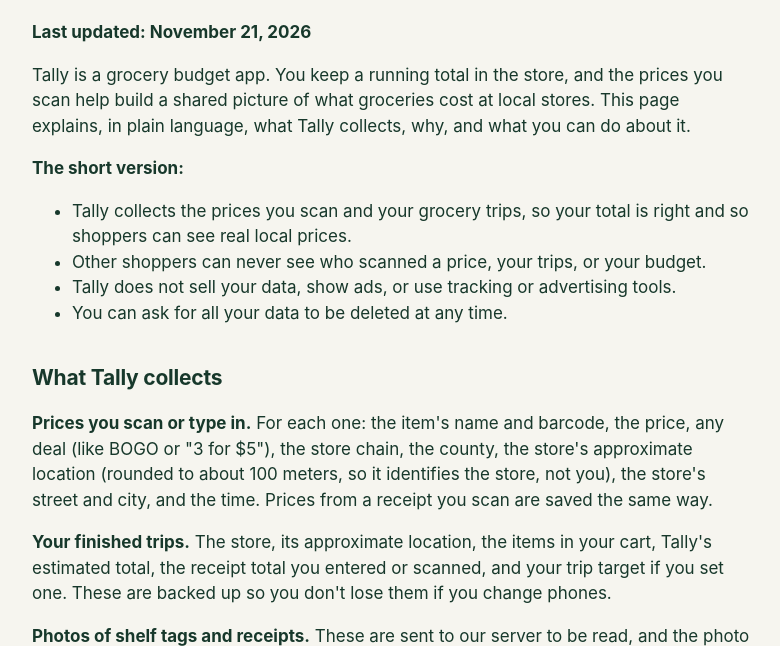
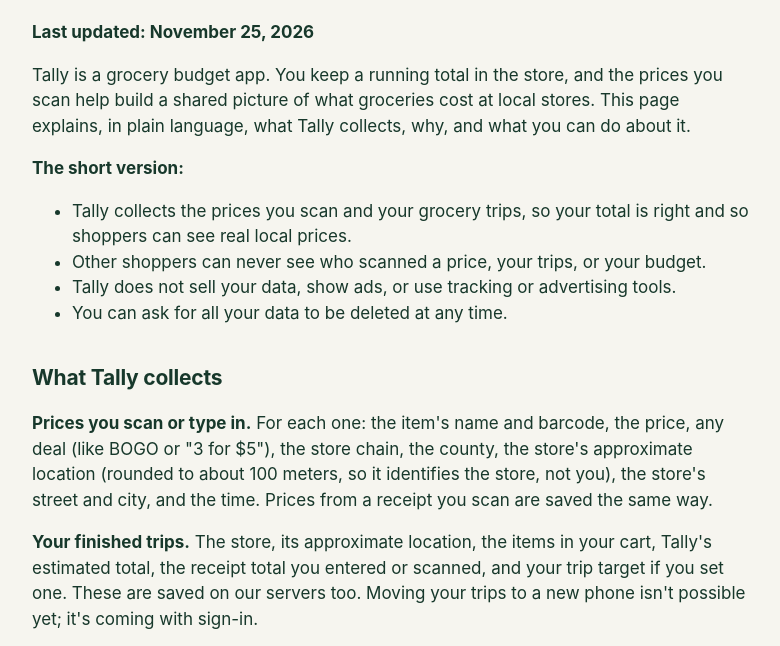
Before and after one commit to christiantallyapp/tally-site, a plain HTML site: page privacy.html in a window 1280 px wide. Shown: the part 145-791 px from the top of the page, without its empty margins (248-1028 px from the left). Drawn offline with Linux system fonts and the light colour scheme.

Commit message:
Privacy policy: account ID on the budget screen; trips can't move phones yet
Co-Authored-By: Claude Opus 5.5 <noreply@anthropic.com>

```diff
--- a/privacy.html
+++ b/privacy.html
@@ -11,13 +11,13 @@
 <header class="bar"><a class="wordmark" href="./">tally</a></header>
 <main class="doc">
 <h1>Tally privacy policy</h1>
-<p><strong>Last updated: November 21, 2026</strong></p>
+<p><strong>Last updated: November 25, 2026</strong></p>
 <p>Tally is a grocery budget app. You keep a running total in the store, and the prices you scan help build a shared picture of what groceries cost at local stores. This page explains, in plain language, what Tally collects, why, and what you can do about it.</p>
 <p><strong>The short version:</strong></p>
 <ul><li>Tally collects the prices you scan and your grocery trips, so your total is right and so shoppers can see real local prices.</li><li>Other shoppers can never see who scanned a price, your trips, or your budget.</li><li>Tally does not sell your data, show ads, or use tracking or advertising tools.</li><li>You can ask for all your data to be deleted at any time.</li></ul>
 <h2>What Tally collects</h2>
 <p><strong>Prices you scan or type in.</strong> For each one: the item's name and barcode, the price, any deal (like BOGO or "3 for $5"), the store chain, the county, the store's approximate location (rounded to about 100 meters, so it identifies the store, not you), the store's street and city, and the time. Prices from a receipt you scan are saved the same way.</p>
-<p><strong>Your finished trips.</strong> The store, its approximate location, the items in your cart, Tally's estimated total, the receipt total you entered or scanned, and your trip target if you set one. These are backed up so you don't lose them if you change phones.</p>
+<p><strong>Your finished trips.</strong> The store, its approximate location, the items in your cart, Tally's estimated total, the receipt total you entered or scanned, and your trip target if you set one. These are saved on our servers too. Moving your trips to a new phone isn't possible yet; it's coming with sign-in.</p>
 <p><strong>Photos of shelf tags and receipts.</strong> These are sent to our server to be read, and the photo is not stored. We keep a short record of each read (whether it worked, how long it took, what it cost us, and the price it read from a shelf tag) to measure how well reading works. Receipt records don't include item names.</p>
 <p><strong>Your location, only while you use the app, and only if you allow it.</strong> It's used to recognize which store you're in and which county you're in (for sales tax). Your phone turns the location into an address; Tally saves only the store's rounded location and street with your trip and its prices. Tally does not track your location in the background. If you say no, everything still works; you just pick your store yourself.</p>
 <p><strong>Your account.</strong> When you first open Tally, it creates an anonymous account: a random ID, with no name, email or phone number. This is how your data is kept separate from everyone else's.</p>
@@ -36,7 +36,7 @@
 <p>Your trips are kept until you delete your account. Shelf-tag and receipt photos are not kept at all.</p>
 <p>Prices are different: they're part of the shared picture of local grocery prices. When you delete your account, the prices you scanned stay in that shared data, but your account is removed from them, so nobody (including us) can tell they came from you.</p>
 <h2>Deleting your data</h2>
-<p>Email <strong><a href="mailto:christiantallyapp@gmail.com">christiantallyapp@gmail.com</a></strong> from any address. Because accounts are anonymous, include the account ID shown on the budget screen so we can find yours. Within 30 days we'll delete your account, your trips and the records of your shelf-tag and receipt reads, remove your account from the prices you scanned (see above), and confirm by email. A "Delete my account" button inside the app is coming soon.</p>
+<p>Email <strong><a href="mailto:christiantallyapp@gmail.com">christiantallyapp@gmail.com</a></strong> from any address. Because accounts are anonymous, include the account ID shown at the bottom of the budget screen so we can find yours (it appears once Tally has saved a trip or a price). Within 30 days we'll delete your account, your trips and the records of your shelf-tag and receipt reads, remove your account from the prices you scanned (see above), and confirm by email. A "Delete my account" button inside the app is coming soon.</p>
 <h2>Children</h2>
 <p>Tally is not meant for children under 13, and we don't knowingly collect data from them.</p>
 <h2>Changes to this policy</h2>
```
